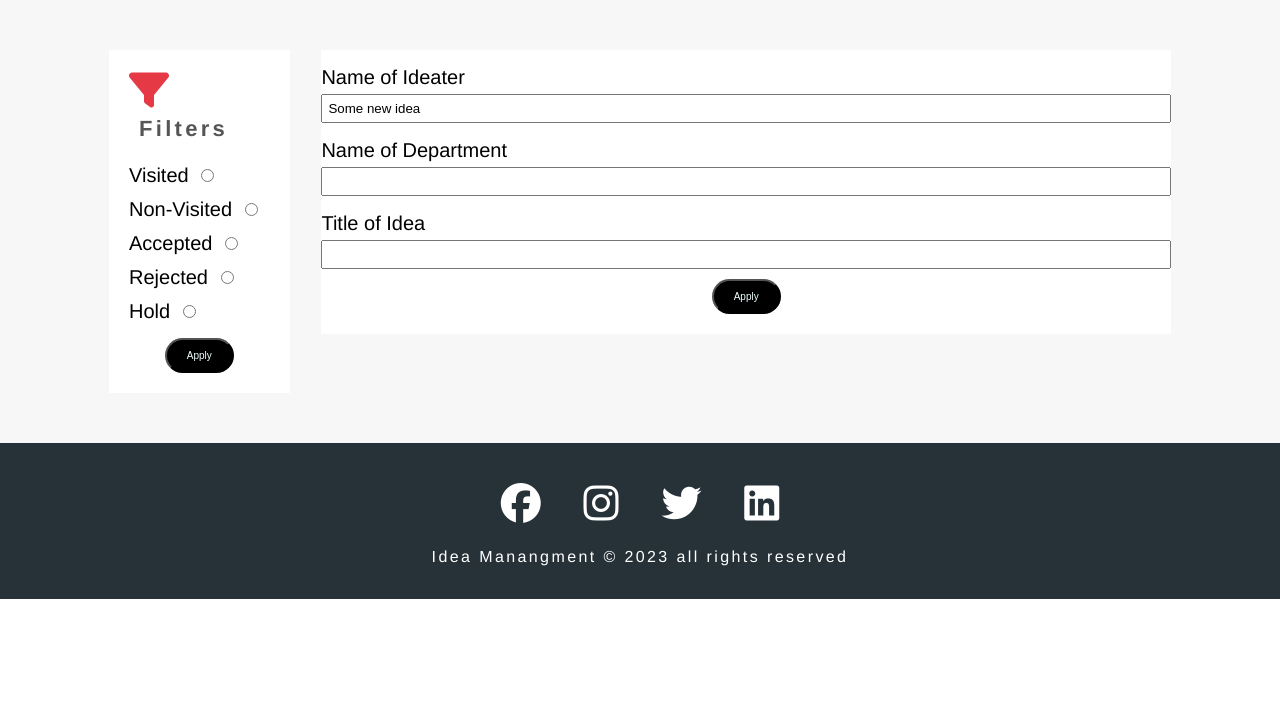
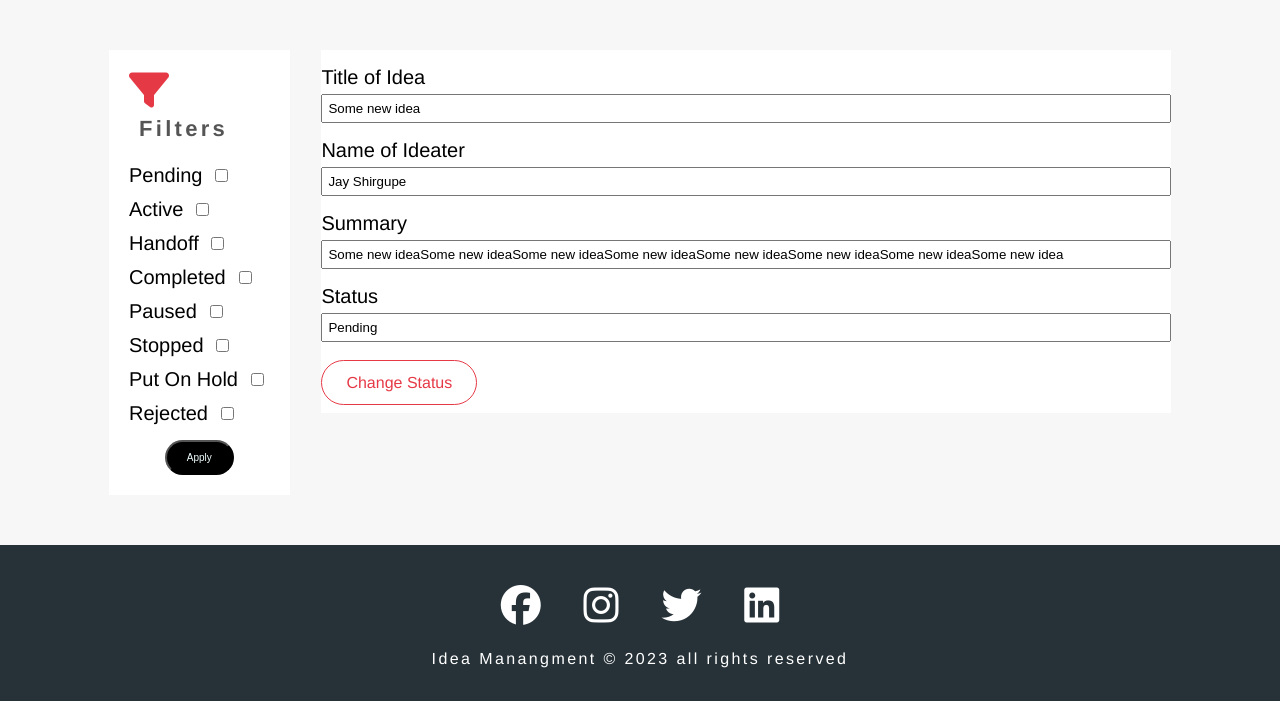
Before and after one commit to KattaGang/BridgeStoneProjectHostRepo, a Django app: page /jury/idea-list/ in a window 1280 px wide. Shown: the part 97-800 px from the top of the page. Run offline with Django 4.2, Linux system fonts and the light colour scheme; a user stored in the database is signed in; data comes from the database, SQL or seed files in the repository; some libraries are stand-ins or nearby versions.

Commit message:
Added Commit for hosting

```diff
--- a/jury/templates/jury/idea_change_status.html
+++ b/jury/templates/jury/idea_change_status.html
@@ -2,7 +2,9 @@
 {% block content %}
 <form method="POST">
     {% csrf_token %}
-    {{form.as_p}}
-    <input type="submit" value="Change" />
+    <div class="formgroup">
+        {{form.as_p}}
+    </div>
+    <button type="submit" class="btn btnsign">Change Status</button>
 </form>
 {% endblock content %}
--- a/jury/templates/jury/jury_idea_list.html
+++ b/jury/templates/jury/jury_idea_list.html
@@ -11,33 +11,56 @@
                     <i class="fa-solid fa-filter fa-4x textred"></i>
                     <h2 class="textgray mdheading">Filters</h2>
                 </div>
-                    <label for="Visited">Visited</label>
-                    <input type="radio" name="" id="Visited"><br>
-                    <label for="Non-Visited">Non-Visited</label>
-                    <input type="radio" name="" id="Non-Visited"><br>
-                    <label for="Accepted">Accepted</label>
-                    <input type="radio" name="" id="Accepted"><br>
+                <form method="POST">
+                    {% csrf_token %}
+                    <label for="Pending">Pending</label>
+                    <input type="checkbox" name="0" id="Pending"><br>
+
+                    <label for="Active">Active</label>
+                    <input type="checkbox" name="1" id="Active"><br>
+
+                    <label for="Handoff">Handoff</label>
+                    <input type="checkbox" name="2" id="Handoff"><br>
+
+                    <label for="Completed">Completed</label>
+                    <input type="checkbox" name="3" id="Completed"><br>
+
+                    <label for="Paused">Paused</label>
+                    <input type="checkbox" name="4" id="Paused"><br>
+
+                    <label for="Stopped">Stopped</label>
+                    <input type="checkbox" name="5" id="Stopped"><br>
+
+                    <label for="Put On Hold">Put On Hold</label>
+                    <input type="checkbox" name="6" id="Put On Hold"><br>
+
                     <label for="Rejected">Rejected</label>
-                    <input type="radio" name="" id="Rejected"><br>
-                    <label for="Hold">Hold</label>
-                    <input type="radio" name="" id="Hold"><br>
+                    <input type="checkbox" name="7" id="Rejected"><br>
+
 
                     <button type="submit" class="btn btnsign">Apply</button>
+                </form>
             </div>
             {% for idea in ideas %}
             <form class="juryform">
                 <div class="formgroup">
-                        <label for="name">Name of Ideater</label>
-                        <input type="text" name="" value="{{idea}}" id="name">
+                    <label for="Title_idea">Title of Idea</label>
+                    <input type="text" name="Title_idea" id="Title_idea" value="{{idea.title}}">
                 </div>
                 <div class="formgroup">
-                        <label for="department">Name of Department</label>
-                        <input type="text" name="" id="department">
+                    <label for="name">Name of Ideater</label>
+                    <input type="text" name="" value="{{idea.ideator.profile.name}}" id="name">
                 </div>
                 <div class="formgroup">
-                        <label for="Title_idea">Title of Idea</label>
-                        <input type="text" name="Title_idea" id="Title_idea" >
-                        <button type="submit" class="btn btnsign">Apply</button>
+                    <label for="department">Summary</label>
+                    <input type="text" name="" id="department" value="{{idea.summary}}">
+                </div>
+                <div class="formgroup">
+                    <label for="department">Status</label>
+                    <input type="text" name="" id="department" value="{{idea.getStatus}}">
+                </div>
+                <div class="formgroup">
+                    <a href="{% url 'idea-change-status' idea.id %}" class="btn btnsec textred">Change Status</a>
                 </div>
 
             </form>
--- a/jury/views.py
+++ b/jury/views.py
@@ -18,6 +18,11 @@ def juryIdeaList(request):
     for business_unit in business_units:
         programs = programs | Program.objects.filter(business_unit=business_unit)
     ideas = Idea.objects.filter(business_unit=business_unit)
+    if request.method == 'POST':
+        ideas = Idea.objects.filter(id=-1)
+        for i in range(0, 8):
+            if request.POST.get(str(i)):
+                ideas = ideas | Idea.objects.filter(status=i)
     context = {
         'user': user,
         'programs': programs,
```
Also changed, not shown: idea/templates/idea/idea.html (+10 -12 lines). Lines whose indentation alone changed are shown as unchanged.
